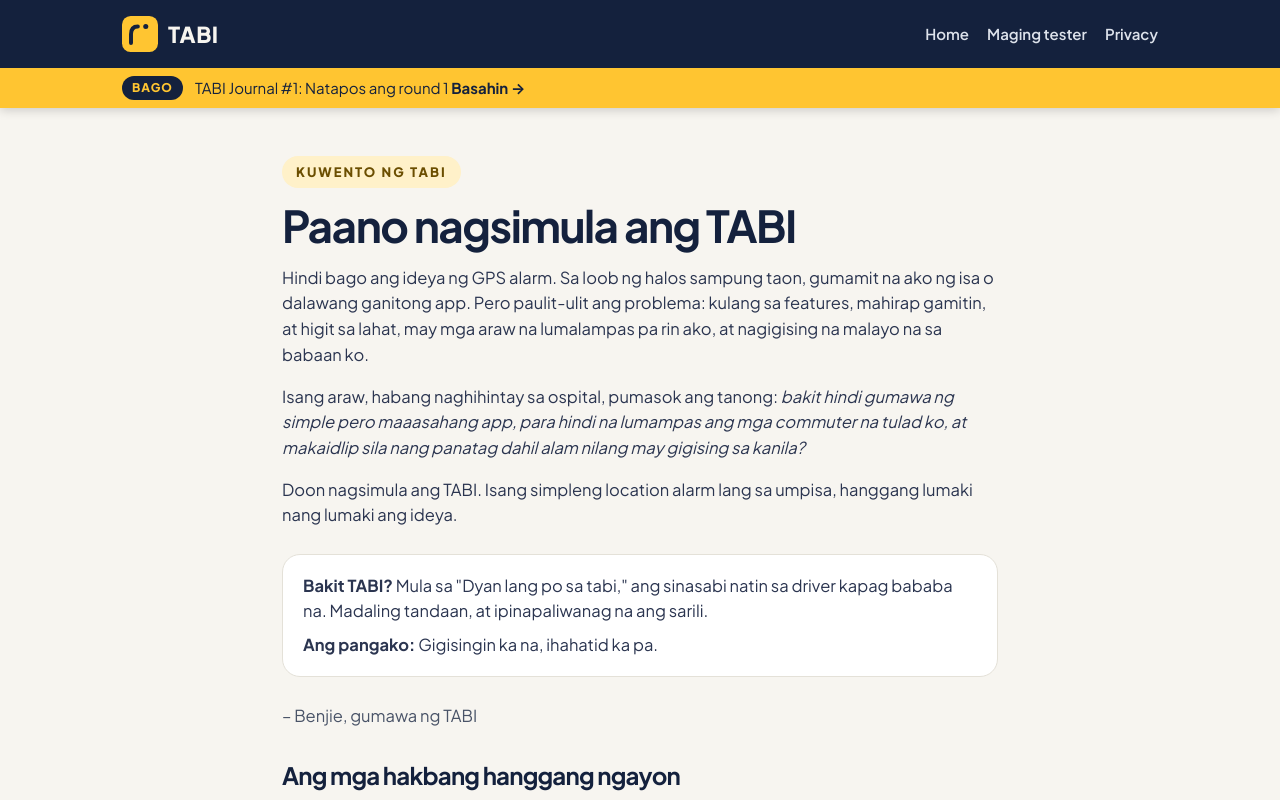
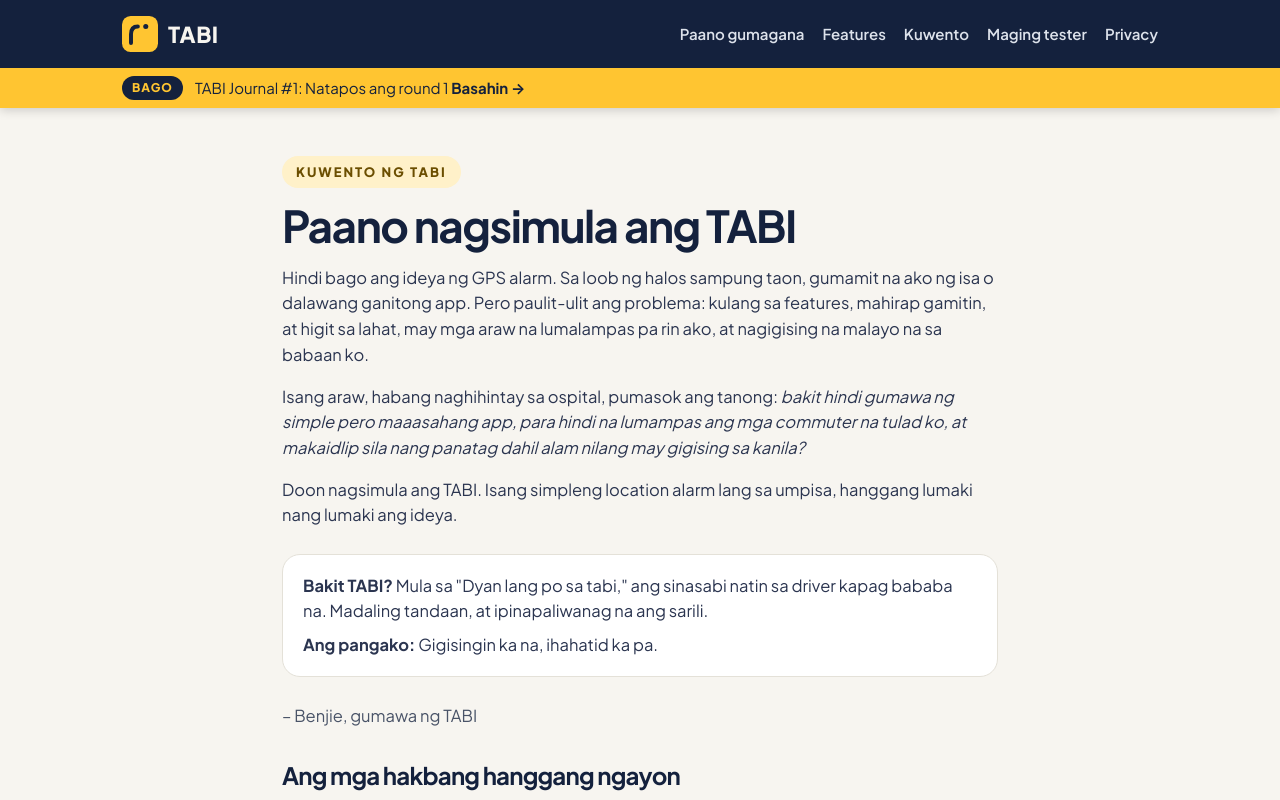
Before and after one commit to tabi-ph/tabi-ph.github.io, a plain HTML site: page kuwento/index.html in a window 1280 px wide. Shown: the top 800 px of the page. Drawn offline with Linux system fonts and the light colour scheme.

Commit message:
Update index.html

```diff
--- a/kuwento/index.html
+++ b/kuwento/index.html
@@ -18,7 +18,7 @@
       <svg viewBox="0 0 100 100" aria-hidden="true"><rect width="100" height="100" rx="24" fill="#FFC531"/><path d="M25 75V51C25 35 32 29 44 29" stroke="#14213D" stroke-width="11" stroke-linecap="round" fill="none"/><circle cx="66" cy="29" r="7" fill="#14213D"/></svg>
       TABI
     </a>
-    <nav aria-label="Main"><a href="../">Home</a><a href="../#tester">Maging tester</a><a href="../privacy/">Privacy</a></nav>
+        <nav aria-label="Main"><a href="../#paano">Paano gumagana</a><a href="../#features">Features</a><a href="./" aria-current="page">Kuwento</a><a href="../#tester">Maging tester</a><a href="../privacy/">Privacy</a></nav>
   </div>
     <div class="billboard"><div class="wrap"><span class="bb-tag">Bago</span><a id="bb-link" href="../kuwento/#2026-11-12"><span id="bb-text">Kilala na ng Google ang TABI</span> <strong>Basahin →</strong></a></div></div>
 </header>
```
